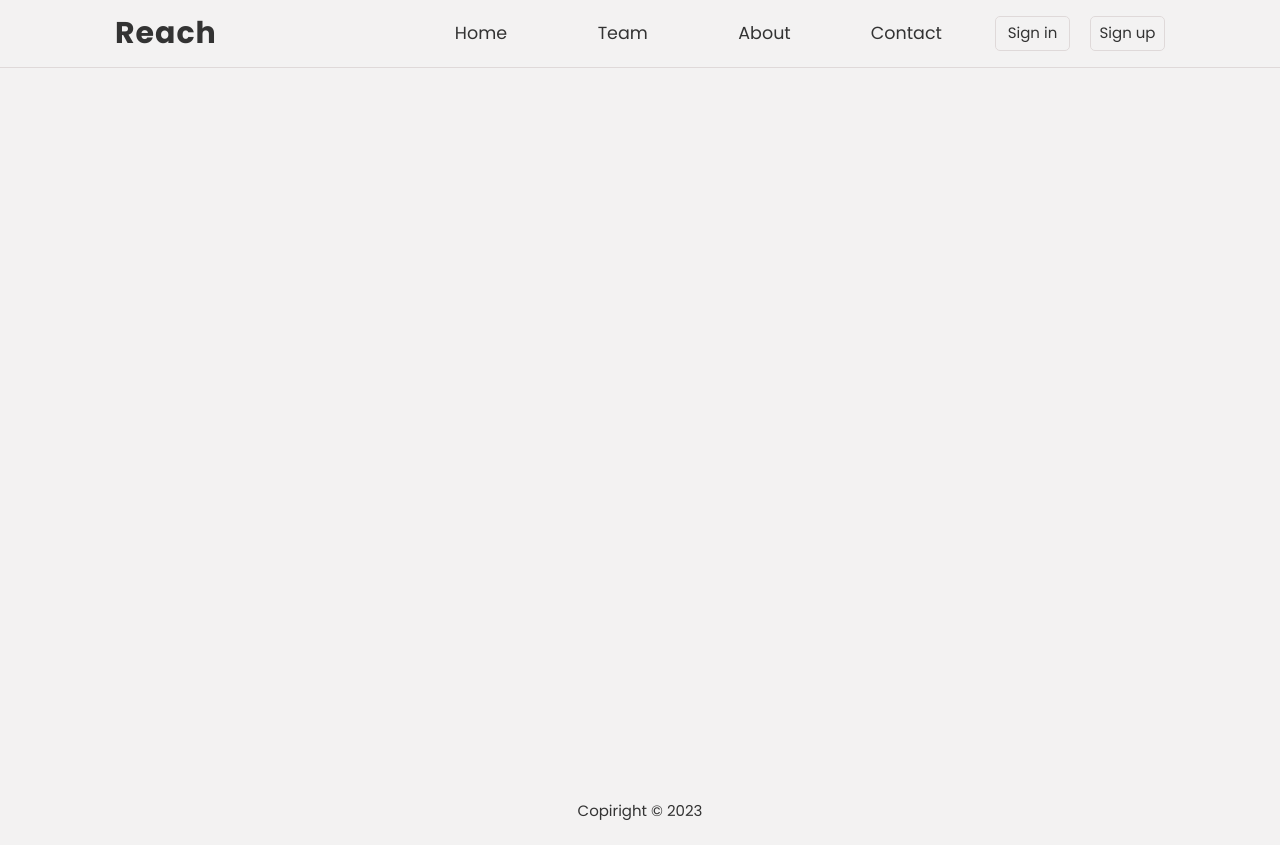
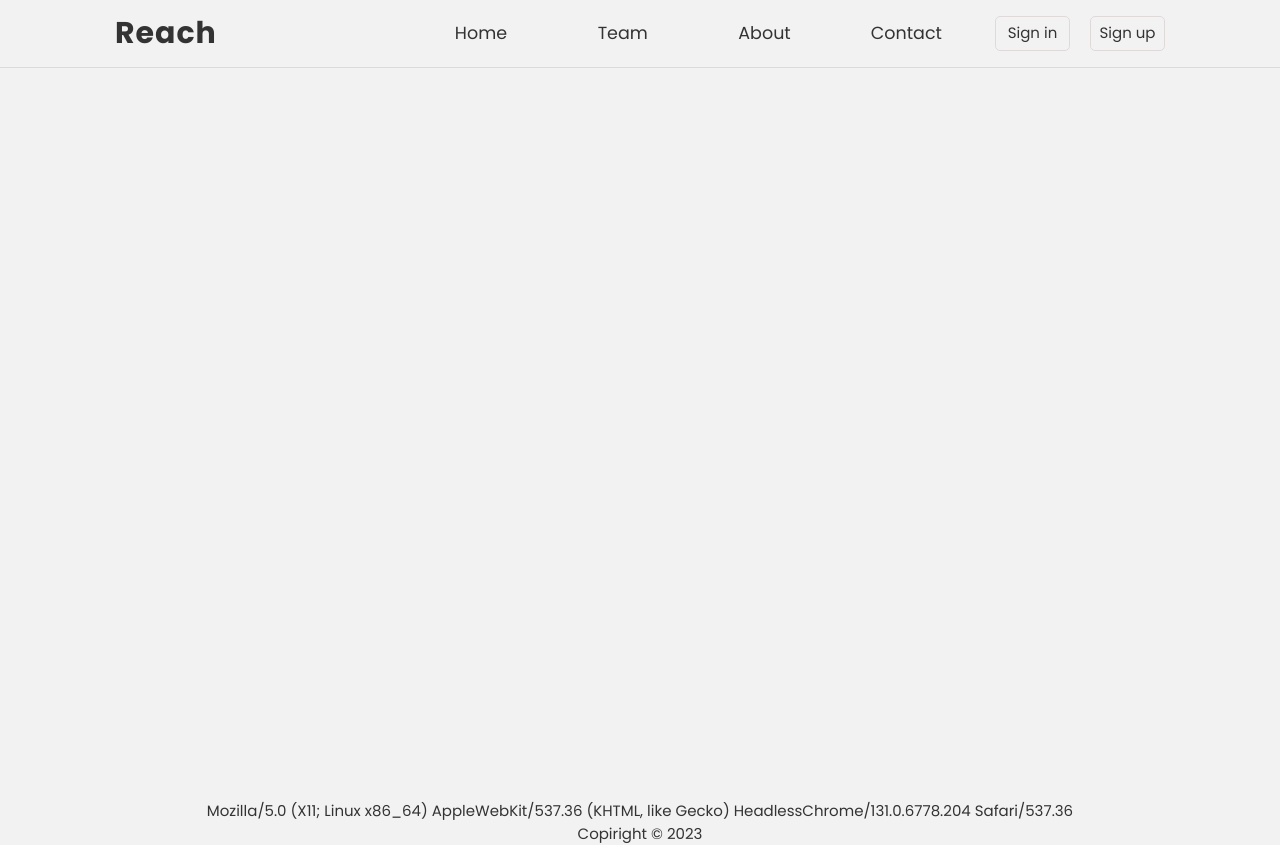
Before and after one commit to rocketxl5/reach, a React (Create React App) app: page / in a window 1280 px wide. Before the commit the page ends 823 px from the top, so only its background shows below. Built offline with nearby package versions, Linux system fonts and the light colour scheme.

Commit message:
Retry crios animation alternative

```diff
--- a/src/components/layout/Footer.js
+++ b/src/components/layout/Footer.js
@@ -1,9 +1,12 @@
 import React, { useState, useEffect } from 'react'
+import useSetBrowser from '../hooks/useSetBrowser'
 
 function Footer() {
-
+    const { isChrome } = useSetBrowser()
     return (
         <div>
+            <p className="center">{isChrome}</p>
+            <p className="center">{window.navigator.userAgent}</p>
             <p className="center">Copiright &copy; 2023</p>
         </div>
     )
```
